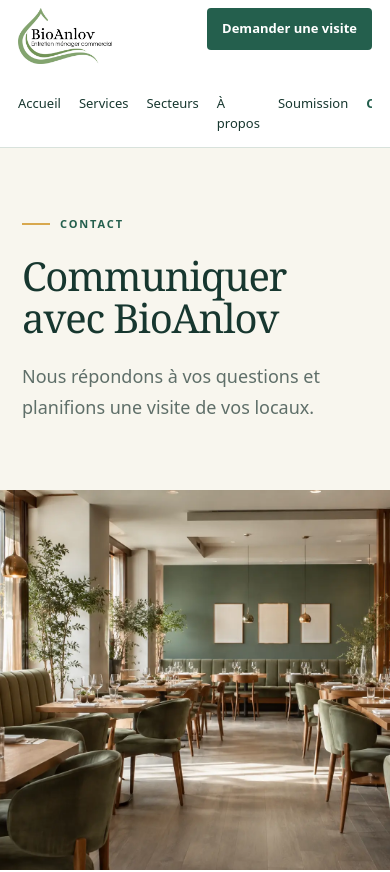
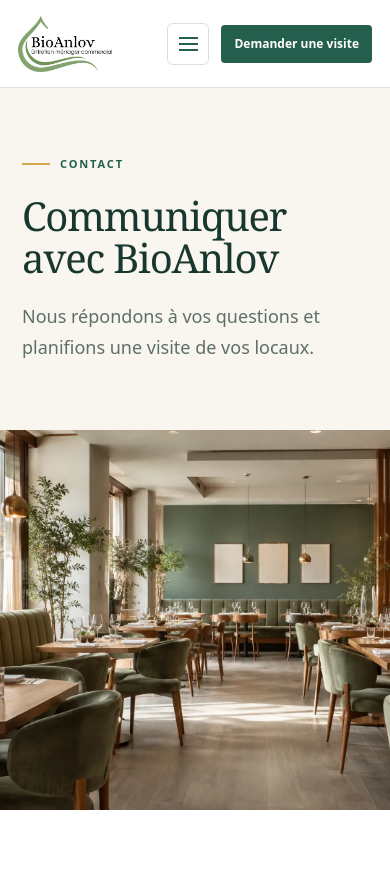
Before and after one commit to BioAnlov/SiteBioAnlov, a React (Vite) app: page /contact in a window 390 px wide. Shown: the top 872 px of the page. Built offline with nearby package versions, Linux system fonts and the light colour scheme.

Commit message:
Update globals.css

```diff
--- a/src/styles/globals.css
+++ b/src/styles/globals.css
@@ -101,3 +101,29 @@
 .required-mark{color:#b4552e}
 .field-hint{display:block;margin-top:-2px;color:var(--muted);font-size:10px;font-weight:600;letter-spacing:.04em}
 @media(max-width:620px){.quote-sent{padding:34px 24px}}
+
+/* Geist Sans pour les sur-titres en majuscules */
+:root{--font-geist-sans:"Geist Variable"}
+.eyebrow{font-family:var(--font-geist-sans),system-ui,Arial,sans-serif}
+
+/* Menu principal plus lisible */
+.site-header nav{font-size:15px}
+
+/* Menu hamburger sur mobile (remplace le défilement horizontal) */
+.nav-toggle{display:none}
+@media(max-width:620px){
+.site-header{align-items:center;gap:12px}
+.nav-toggle{display:grid;place-items:center;width:42px;height:42px;flex:none;margin-left:auto;padding:0;border:1px solid var(--line);border-radius:6px;background:#fff;color:var(--green);cursor:pointer}
+.nav-toggle span{position:relative;display:block;width:19px;height:2px;background:currentColor}
+.nav-toggle span::before,.nav-toggle span::after{content:"";position:absolute;left:0;display:block;width:19px;height:2px;background:currentColor;transition:transform .18s ease}
+.nav-toggle span::before{top:-6px}
+.nav-toggle span::after{top:6px}
+.site-header .button-small{padding:10px 13px;font-size:12px}
+.site-header nav{display:none}
+.site-header.nav-open .nav-toggle span{background:transparent}
+.site-header.nav-open .nav-toggle span::before{transform:translateY(6px) rotate(45deg)}
+.site-header.nav-open .nav-toggle span::after{transform:translateY(-6px) rotate(-45deg)}
+.site-header.nav-open nav{display:flex;order:3;flex-direction:column;gap:0;width:100%;overflow-x:visible;margin-top:4px;padding:0;border-top:1px solid var(--line)}
+.site-header.nav-open nav a{padding:14px 2px;border-bottom:1px solid var(--line);font-size:16px}
+.site-header.nav-open nav a:last-child{border-bottom:0}
+}
```
